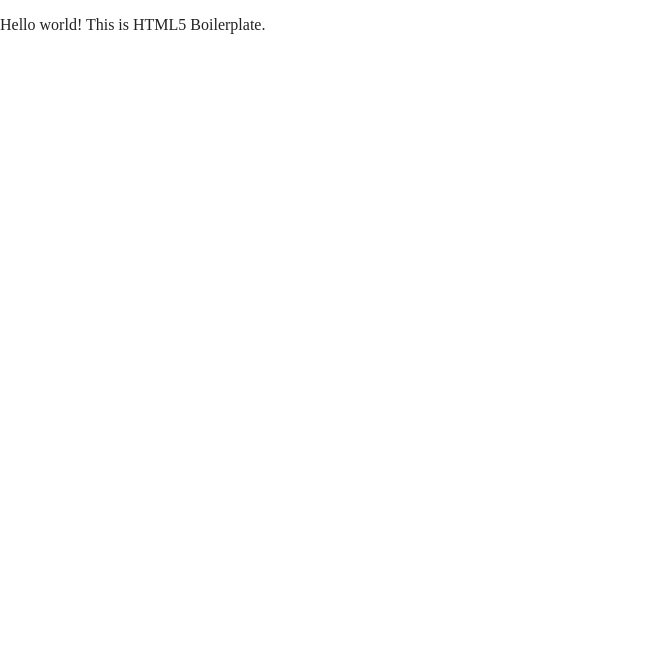
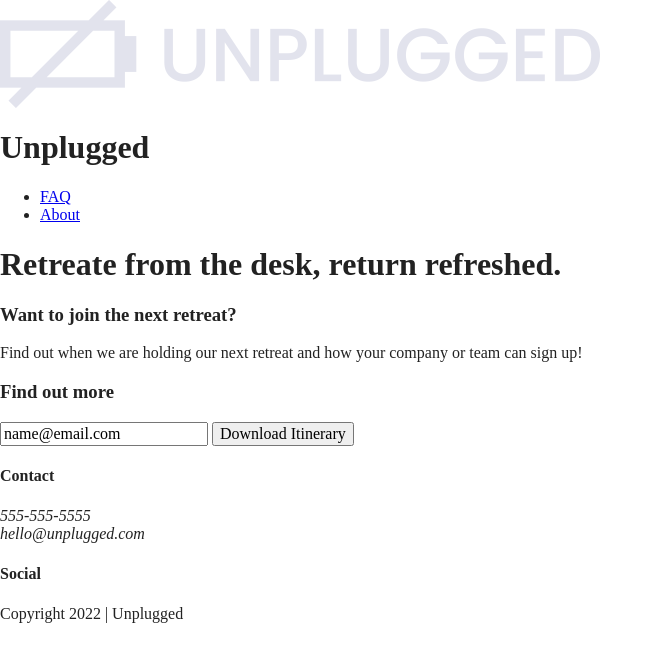
Before and after one commit to fahrentholdn/unplugged-retreat, a website built with Parcel: page index.html in a window 1280 px wide. Shown: the whole page, without its empty margins (0-663 px from the left). Built offline with nearby package versions, Linux system fonts and the light colour scheme; files whose address does not match are found by name.

Commit message:
Updated header and footer

```diff
--- a/index.html
+++ b/index.html
@@ -24,16 +24,92 @@
 
 <body>
 
+  <header>
+    <div class="content-wrapper">
+      <a href="#"><img src="img/unpluggedlogo.png" alt="unplugged logo"></a>
+      <h1>Unplugged</h1>
+      <div class="header-divider"></div>
+      <nav>
+        <ul>
+          <li><a href="faq/index.html" target="_blank">FAQ</a></li>
+          <li><a href="about/index.html" target="_blank">About</a></li>
+        </ul>
+      </nav>
+    </div>
+  </header>
+
+  <main>
+    <section class="hero-area">
+      <div class="content-wrapper">
+        <h1>Retreate from the desk, return refreshed.</h1>
+      </div>
+    </section>
+
+    <aside>
+      <div class="content-wrapper">
+        <div class="form-description">
+          <h3>Want to join the next retreat?</h3>
+          <p>Find out when we are holding our next retreat and how your company or team can sign up!</p>
+        </div>
+        <div class="form">
+          <h3>Find out more</h3>
+          <input type="text" name="name" value="name@email.com">
+          <input type="button" value="Download Itinerary">
+        </div>
+      </div>
+    </aside>
+
+  </main>
+
+
+  <footer>
+    <div class="content-wrapper">
+      <div class="footer-content">
+        <div class="contact">
+          <h4>Contact</h4>
+          <address>
+            <p>
+              555-555-5555<br>
+              hello@unplugged.com
+            </p>
+          </address>
+        </div>
+        <div class="social">
+          <h4>Social</h4>
+          <div class="social-icons">
+            <p><a href="https://www.facebook.com/skillcrush" target="_blank"></a></p>
+            <p><a href="https://www.twitter.com/skillcrush" target="_blank"></a></p>
+            <p><a href="https://www.instagram.com/skillcrush" target="_blank"></a></p>
+          </div>
+        </div>
+      </div>
+
+    </div>
+
+    <div class="content-wrapper">
+      <div class="copyright">
+        <p>Copyright 2022 | Unplugged</p>
+      </div>
+    </div>
+
+  </footer>
+
   <!-- Add your site or application content here -->
-  <p>Hello world! This is HTML5 Boilerplate.</p>
   <script src="js/vendor/modernizr-3.11.2.min.js"></script>
   <script src="js/plugins.js"></script>
   <script src="js/main.js"></script>
 
   <!-- Google Analytics: change UA-XXXXX-Y to be your site's ID. -->
   <script>
-    window.ga = function () { ga.q.push(arguments) }; ga.q = []; ga.l = +new Date;
-    ga('create', 'UA-XXXXX-Y', 'auto'); ga('set', 'anonymizeIp', true); ga('set', 'transport', 'beacon'); ga('send', 'pageview')
+    window.ga = function() {
+      ga.q.push(arguments)
+    };
+    ga.q = [];
+    ga.l = +new Date;
+    ga('create', 'UA-XXXXX-Y', 'auto');
+    ga('set', 'anonymizeIp', true);
+    ga('set', 'transport', 'beacon');
+    ga('send', 'pageview')
   </script>
   <script src="https://www.google-analytics.com/analytics.js" async></script>
 </body>
```
Also changed, not shown: about/index.html (added, +41 -0 lines), faq/index.html (added, +41 -0 lines).
